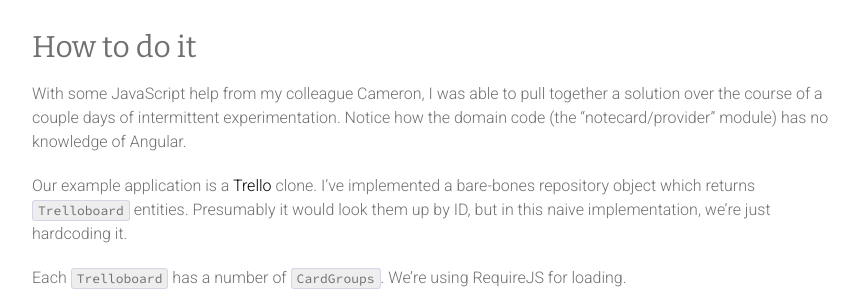
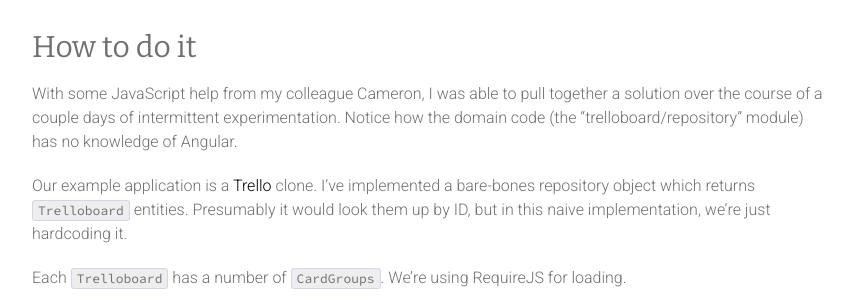
Before and after one commit to yitznewton/yitznewton.github.io, a Jekyll site: the page built from _posts/2014-10-22-decoupling-domain-in-angular.md, in a window 1280 px wide and 900 px high, scrolled down 1346 px. Shown: the part 176-476 px from the top of the window, without its empty margins (208-1071 px from the left). Built offline with Jekyll 4.4.1, drawn with Linux system fonts in a browser that asks for light colours; Markdown is read by kramdown in place of the engine named in the settings; comment, search, counter and statistics services are not loaded.

Commit message:
fix mistake in decoupling-angular

```diff
--- a/_posts/2014-10-22-decoupling-domain-in-angular.md
+++ b/_posts/2014-10-22-decoupling-domain-in-angular.md
@@ -66,7 +66,7 @@
 
 With some JavaScript help from my colleague Cameron, I was able to pull together
 a solution over the course of a couple days of intermittent experimentation.
-Notice how the domain code (the "notecard/provider" module) has no knowledge of
+Notice how the domain code (the "trelloboard/repository" module) has no knowledge of
 Angular.
 
 Our example application is a [Trello](http://trello.com) clone. I've
```
